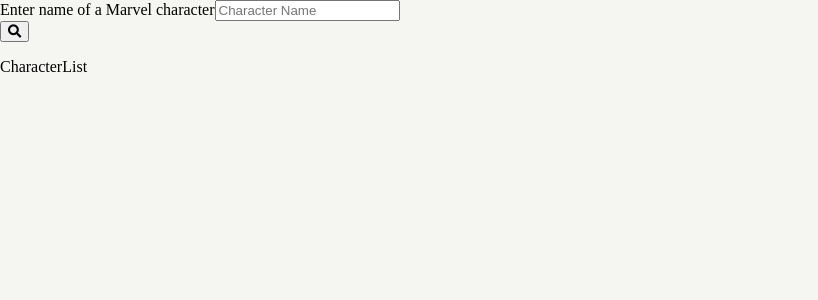
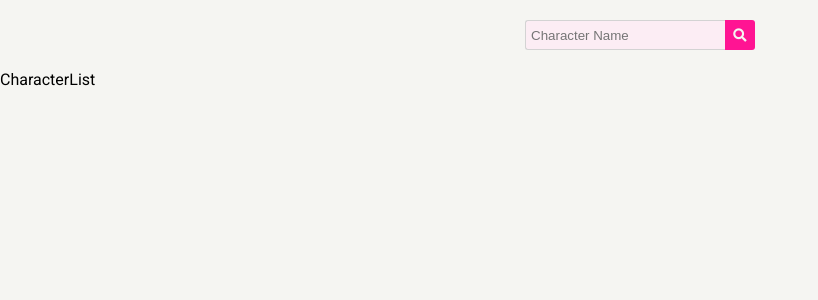
Before and after one commit to leireriel/marvel-searcher_react, a React (Create React App) app: page / in a window 1280 px wide. Shown: the top 300 px of the page, without its empty margins (0-818 px from the left). Built offline with nearby package versions, Linux system fonts and the light colour scheme.

Commit message:
Create styles for search form

```diff
--- a/src/App.scss
+++ b/src/App.scss
@@ -4,4 +4,5 @@
   margin: 0;
   padding: 0;
   background-color: $colorPrimary;
+  font-family: $fontFamily;
 }
--- a/src/components/Search/Search.scss
+++ b/src/components/Search/Search.scss
@@ -1 +1,52 @@
 @import '../../styles/core/variables';
+
+.search__character--wrapper {
+  display: flex;
+  justify-content: center;
+  margin: 20px 0;
+}
+
+.search__label--character {
+  display: none;
+}
+
+.search__input--character {
+  padding: 0 5px;
+  border: 1px solid $colorGrey;
+  border-right: none;
+  box-sizing: border-box;
+  border-radius: 3px 0 0 3px;
+  height: 30px;
+  width: 140px;
+  @media all and (min-width: 768px) {
+    width: 200px;
+  }
+  background-color: $colorLightPink;
+  transition: background-color ease 1s;
+  &:focus {
+    background-color: $colorWhite;
+    outline-width: 0;
+  }
+}
+
+.search__button--character {
+  border: none;
+  width: 30px;
+  height: 30px;
+  background-color: $colorButton;
+  border-radius: 0 3px 3px 0;
+  cursor: pointer;
+  &:focus {
+    outline-width: 0;
+  }
+  &:active {
+    background-color: $colorDarkPink;
+    .fa-search {
+      color: $colorBlack;
+    }
+  }
+}
+
+.fa-search {
+  color: $colorPrimary;
+}
--- a/src/components/Search/index.js
+++ b/src/components/Search/index.js
@@ -1,21 +1,21 @@
-import React, { Component, Fragment } from 'react';
+import React, { Component } from 'react';
 import './Search.scss';
 
 class Search extends Component {
   render() {
     const { actionForm } = this.props;
     return(
-      <Fragment>
+      <div className="search__character--wrapper">
         <form action="" method="get" id="formCharacter">
-          <label htmlFor="search">
+          <label htmlFor="search" className="search__label--character">
             Enter name of a Marvel character
           </label>
-          <input type="text" id="search" placeholder="Character Name"/>
+          <input type="text" id="search" placeholder="Character Name" className="search__input--character"/>
         </form>
-        <button type="submit" form="formCharacter" onClick={actionForm}>
+        <button type="submit" form="formCharacter" className="search__button--character" onClick={actionForm}>
             <i className="fas fa-search"></i>
         </button>
-      </Fragment>
+      </div>
     );
   }
 }
--- a/src/styles/core/_variables.scss
+++ b/src/styles/core/_variables.scss
@@ -1,8 +1,13 @@
 //Colors
 $colorPrimary: #F5F5F2;
 $colorSecondary: rgb(45, 53, 53);
+$colorButton: deeppink;
 
-$colorButton: deeppink;
+$colorWhite: white;
+$colorGrey: lightgrey;
+$colorBlack: black;
+$colorLightPink: rgb(252, 237, 244);
+$colorDarkPink: rgb(139, 45, 89);
 
 //Typography
 $fontFamily: 'Roboto', sans-serif;
```
Also changed, not shown: 1 other file (tests, documents, lock files or other folders).
